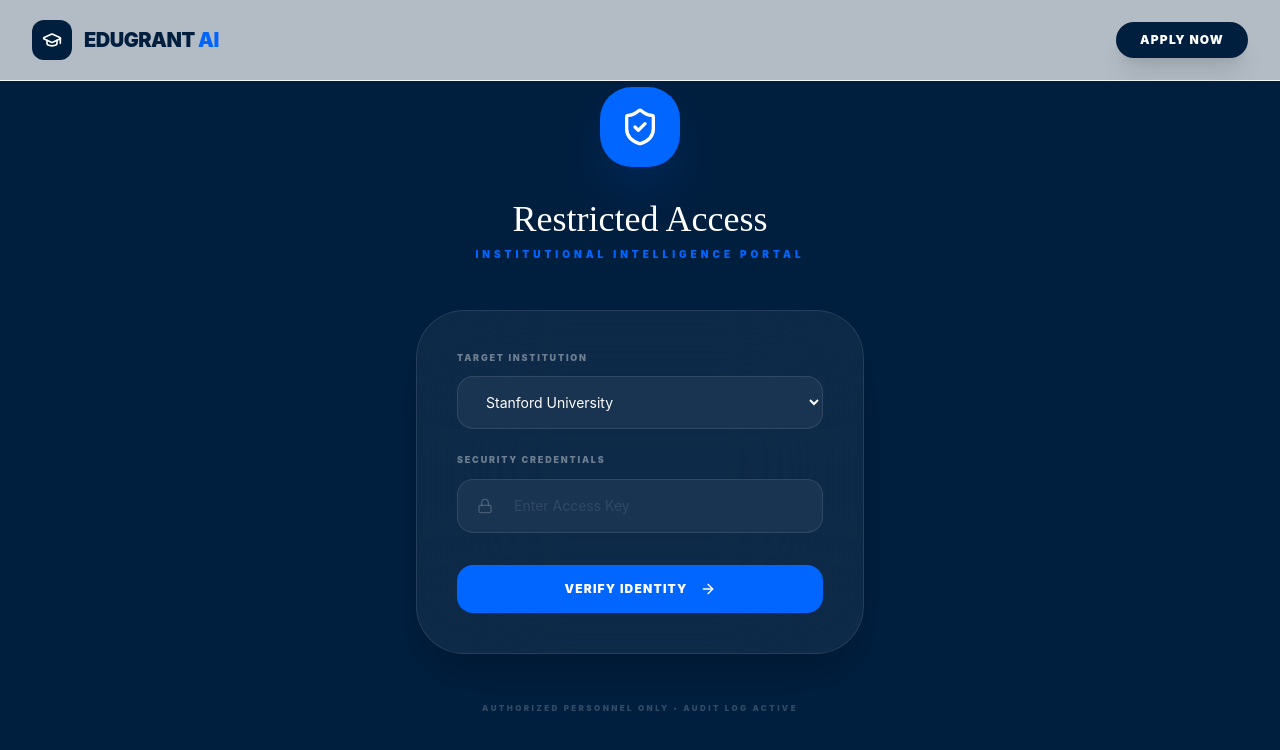
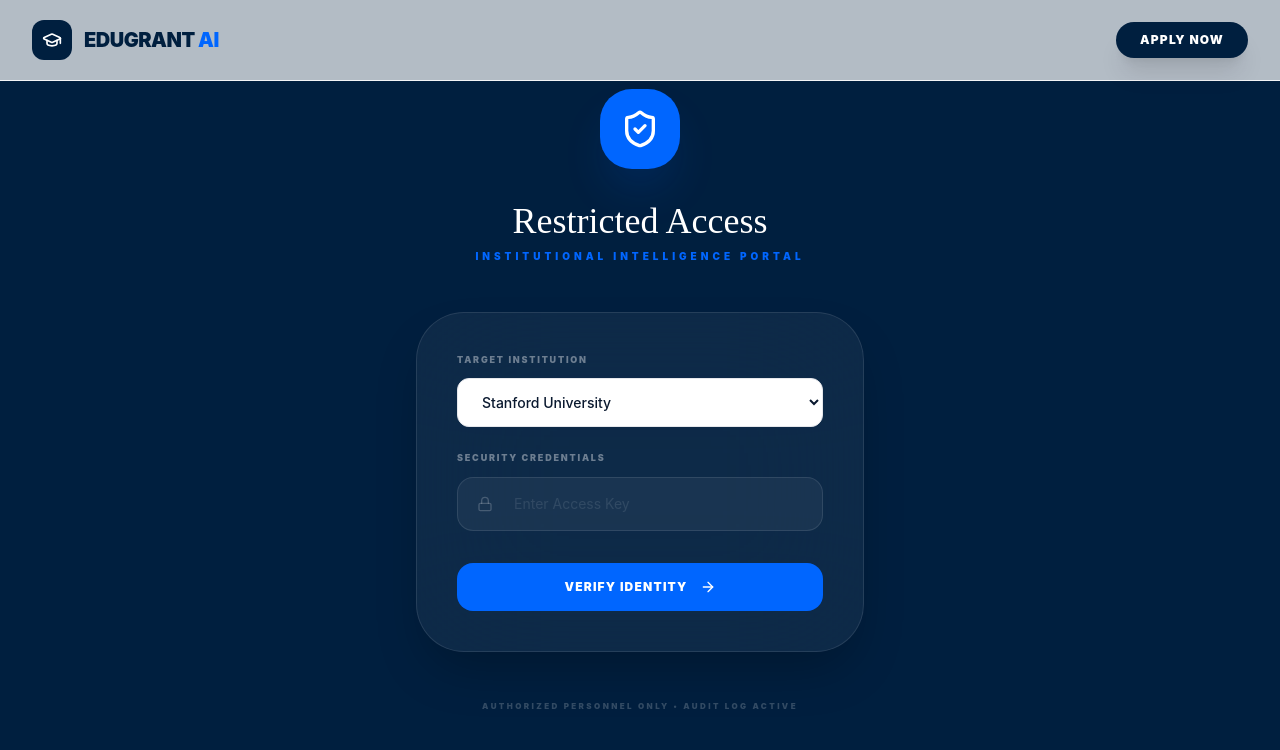
Before and after one commit to devai1-crypto/EduGrant, a React (Vite) app in the folder frontend/: page /admin in a window 1280 px wide. Shown: the top 750 px of the page. Built offline with nearby package versions, Linux system fonts and the light colour scheme.

Commit message:
updated the admin side

```diff
--- a/frontend/src/apps/admin/AdminLogin.tsx
+++ b/frontend/src/apps/admin/AdminLogin.tsx
@@ -58,14 +58,14 @@ export const AdminLogin = ({ onLogin }: AdminLoginProps) => {
                 <div>
                   <label className="text-[9px] font-black uppercase tracking-[0.2em] text-white/40 mb-3 block">Target Institution</label>
                   <select
-                    className="w-full bg-white/5 border border-white/10 rounded-2xl px-6 py-4 text-white text-sm focus:border-[#0066FF] outline-none transition-all"
+                    className="w-full bg-white border border-gray-200 rounded-xl px-5 py-3.5 text-sm font-medium focus:border-[#001F3F] outline-none"
                     value={instituteId}
                     onChange={(e) => setInstituteId(e.target.value)}
                   >
-                    <option value="stanford">Stanford University</option>
-                    <option value="harvard">Harvard University</option>
-                    <option value="mit">MIT</option>
-                    <option value="edugrant">EduGrant Global</option>
+                    <option value="stanford" className="text-black">Stanford University</option>
+                    <option value="harvard" className="text-black">Harvard University</option>
+                    <option value="mit" className="text-black">MIT</option>
+                    <option value="edugrant" className="text-black">EduGrant Global</option>
                   </select>
                 </div>
 
```
Also changed, not shown: 1 other file (tests, documents, lock files or other folders).
